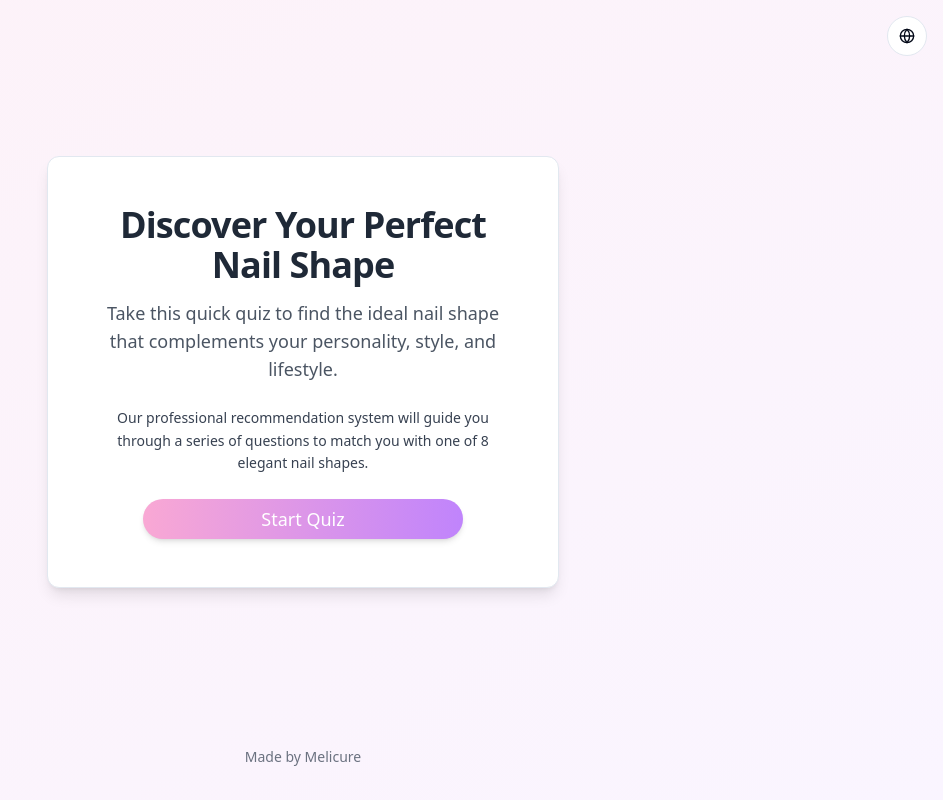
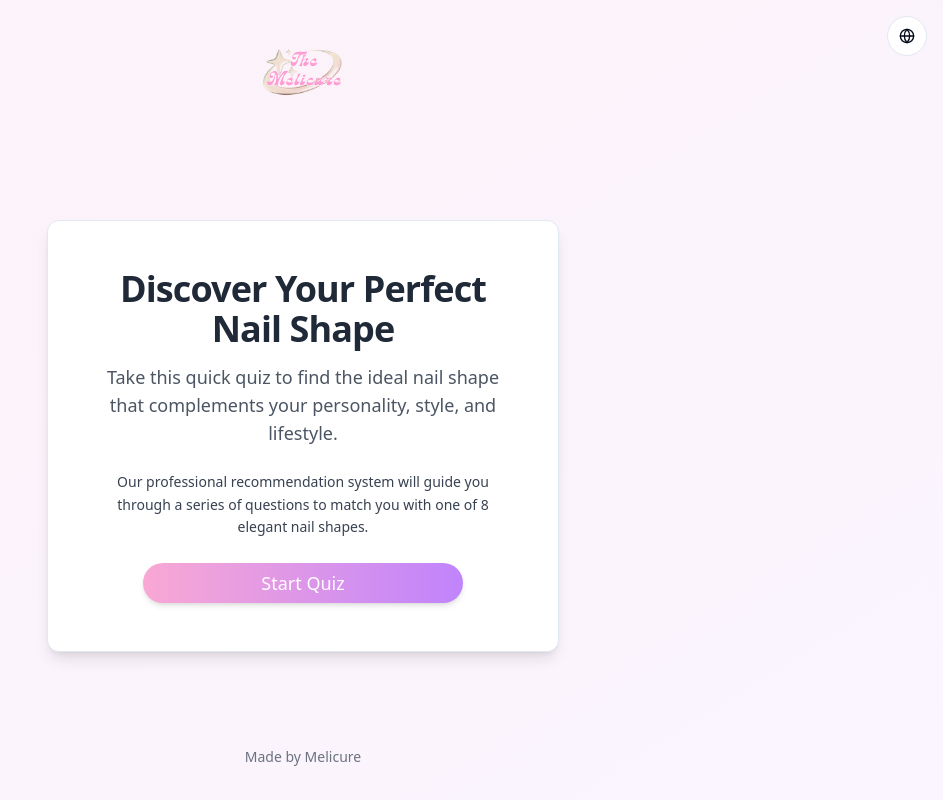
Before and after one commit to vnyel/themelicure, a React (Vite) app: page / in a window 1280 px wide. Shown: the whole page, without its empty margins (337-1280 px from the left). Built offline with nearby package versions, Linux system fonts and the light colour scheme.

Commit message:
[dyad] Added the Melicure logo to the top middle of the app. - wrote 2 file(s)

```diff
--- a/src/pages/Index.tsx
+++ b/src/pages/Index.tsx
@@ -1,5 +1,5 @@
 import React, { useState, useEffect } from "react";
-import { MadeByMelicure } from "@/components/MadeByMelicure"; // Updated import
+import { MadeByMelicure } from "@/components/MadeByMelicure";
 import WelcomeScreen from "@/components/WelcomeScreen";
 import QuestionCard from "@/components/QuestionCard";
 import ResultScreen from "@/components/ResultScreen";
@@ -80,6 +80,13 @@ const Index: React.FC = () => {
       <div className="absolute top-4 right-4 z-10">
         <LanguageToggle />
       </div>
+      <div className="w-full flex justify-center mt-4 mb-8"> {/* Container for the logo */}
+        <img
+          src="/images/melicure-logo.png"
+          alt="The Melicure Logo"
+          className="h-16 sm:h-20 object-contain"
+        />
+      </div>
       <div className="flex-grow flex flex-col items-center justify-center w-full">
         {currentStep === "quiz" && (
           <ProgressBar
```
Also changed, not shown: public/images/melicure-logo.png (added).
